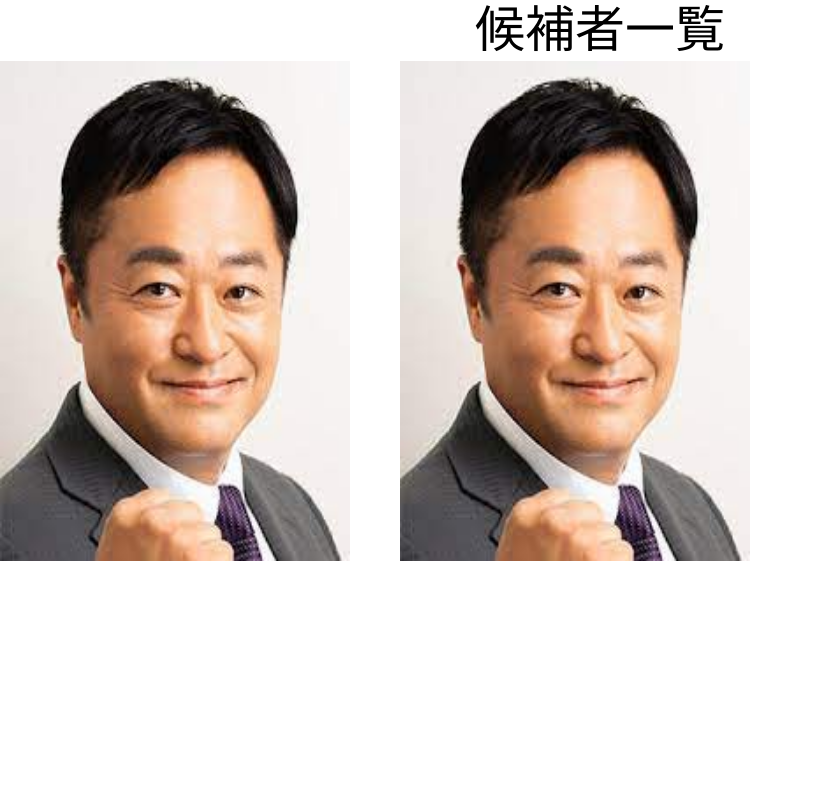
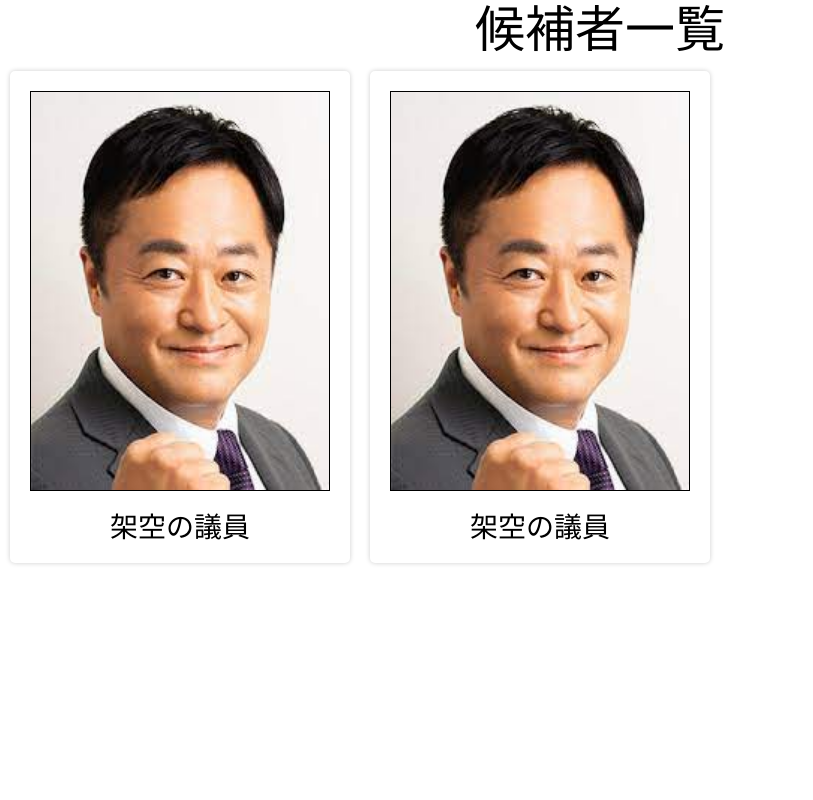
Before and after one commit to Moyashi911/Struffle3, a Flask app: page /user in a window 1280 px wide. Shown: the part 50-850 px from the top of the page, without its empty margins (0-813 px from the left). Run offline with Flask 3, Linux system fonts and the light colour scheme; a user stored in the database is signed in; some libraries are stand-ins or nearby versions.

Commit message:
議員の画像装飾

```diff
--- a/templates/candidate2.html
+++ b/templates/candidate2.html
@@ -64,20 +64,20 @@
 }
 .home-container2 {
   width:1000px;
+  height: auto;
   display: flex;
   flex-wrap: wrap;
 }
 .home-container2 img {
-  width: 400px;
-  height:500px;
-  padding-right: 50px;
+  width: 300px;
+  height:400px;
+  border: 0.5px solid black;
 }
 .home-image {
   width: 562px;
   max-width:100%;
   height: 701px;
   object-fit: cover;
-  padding-left: 10px;
 }
 .home-image1 {
   width: 634px;
@@ -86,6 +86,19 @@
   display: flex;
   padding-left: 100px;
   padding-right: 10px;
+}
+section {
+            background-color: white;
+            margin: 10px;
+            padding: 20px;
+            border-radius: 5px;
+            box-shadow: 0 0 5px rgba(0, 0, 0, 0.2);
+        }
+h3.politician1{
+  text-align: center;
+}
+li.politicians{
+  list-style: flex;
 }
 </style>
     <link
@@ -120,16 +133,24 @@
         <div class="home-container1">
           <h1 class="home-text">
             <span class="home-text1">候補者一覧</span>
-            <br />
+            <br/>
           </h1>
         </div>
         <div class="home-container2">
-          <a href="/candidate_naiyo1">
-            <img src="images/politician.jpg" alt="image",border="5"/>
-          </a>
-          <a href="/candidate_naiyo1">
-            <img src="images/politician.jpg" alt="image",border="5"/>
-          </a>
+          <section>
+            <a href="/candidate_naiyo1">
+              <img src="images/politician.jpg" alt="image"/>
+              <br>
+              <h3 class="politician1">架空の議員</h3>
+            </a>
+          </section>
+          <section>
+            <a href="/candidate_naiyo1">
+              <img src="images/politician.jpg" alt="image"/>
+            </a>
+            <br>
+            <h3 class="politician1">架空の議員</h3>
+          </section>
         </div>
       </div>
     </div>
```
